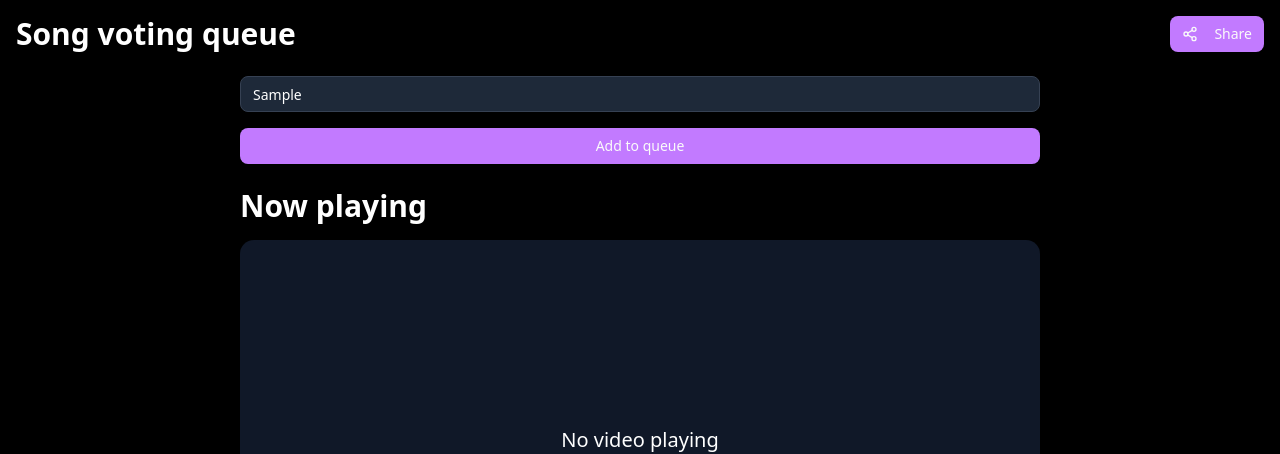
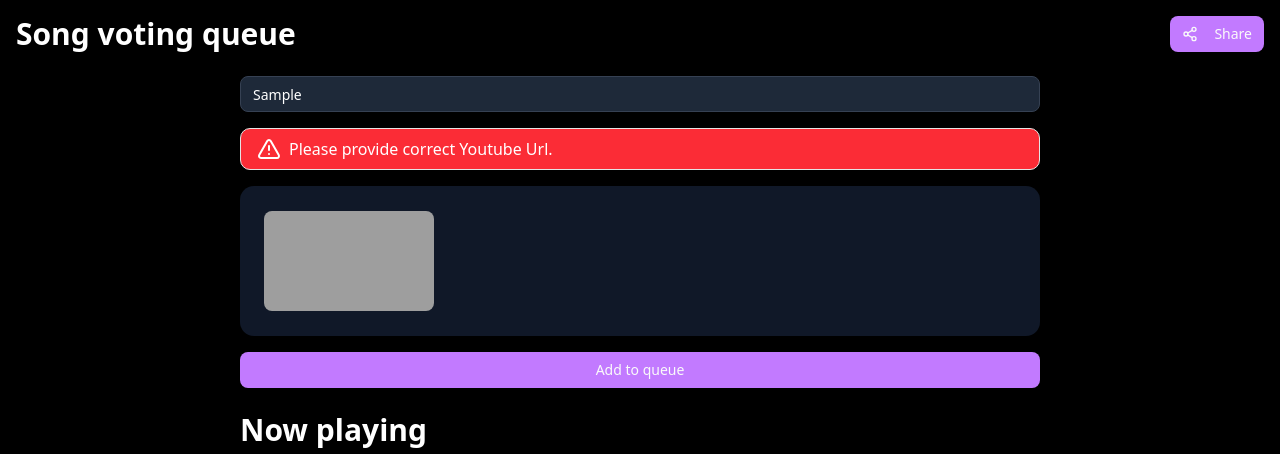
Before and after one commit to dhyey1015/music-app, a Next.js app in the folder muizo/: page /dashboard in a window 1280 px wide. Both pictures are taken after typing "Sample" into the empty fields and a click on the button "Add to queue". Shown: the top 454 px of the page. Built offline with nearby package versions, Linux system fonts and the light colour scheme; no server answers; grey boxes are pictures that could not be loaded.

Commit message:
added input link check with regex and started implemeting show video if link is correct

```diff
--- a/muizo/app/api/streams/route.ts
+++ b/muizo/app/api/streams/route.ts
@@ -5,7 +5,7 @@ import { prismaClient } from "@/app/lib/db";
 //@ts-ignore
 import youtubesearchapi from "youtube-search-api";
 
-const YT_REGEX = /^(?:(?:https?:)?\/\/)?(?:www\.)?(?:m\.)?(?:youtu(?:be)?\.com\/(?:v\/|embed\/|watch(?:\/|\?v=))|youtu\.be\/)((?:\w|-){11})(?:\S+)?$/;
+export const YT_REGEX = /^(?:(?:https?:)?\/\/)?(?:www\.)?(?:m\.)?(?:youtu(?:be)?\.com\/(?:v\/|embed\/|watch(?:\/|\?v=))|youtu\.be\/)((?:\w|-){11})(?:\S+)?$/;
 const CreateStreamSchema = z.object({
     createrId: z.string(),
     // url: z.string().refine((url) =>
--- /dev/null
+++ b/muizo/app/constants/ShowErrMsg.tsx
@@ -0,0 +1,18 @@
+"use client";
+
+import { TriangleAlert } from "lucide-react";
+
+interface ErrorMessageProps {
+  msg: string;
+}
+
+export default function ShowErrorMessage({ msg }: ErrorMessageProps) {
+  if (!msg) return null;
+
+  return (
+    <div className="bg-red-500 border text-white px-4 py-2 rounded-lg shadow-md mb-4 flex items-start space-x-2" role="alert">
+      <TriangleAlert/>
+      <span className="font-medium">{msg}</span>
+    </div>
+  );
+}
--- a/muizo/app/dashboard/page.tsx
+++ b/muizo/app/dashboard/page.tsx
@@ -7,6 +7,8 @@ import { ArrowDown, ArrowUp, Play, Share2} from "lucide-react";
 import { ToastContainer } from "react-toastify";
 import "react-toastify/dist/ReactToastify.css";
 import { useSession } from "next-auth/react";
+import { YT_REGEX } from "../api/streams/route";
+import ShowErrorMessage from "../constants/ShowErrMsg";
 // import axios from "axios";
 
 const REFRESH_INTERVAL_MS = 10 * 1000;
@@ -31,6 +33,7 @@ export default function SongVotingQueue() {
   const [inputLink, setInputLink] = useState("");
   const [queue, setQueue] = useState<Song[]>([]);
   const [currentSong, setCurrentSong] = useState<Song | null>(null);
+  const [errMsg, setErrMsg] = useState("")
 
 
   useEffect(() => {
@@ -56,6 +59,7 @@ export default function SongVotingQueue() {
       const data = await res.json();
 
       const songs: Song[] = data.streams
+      // TODO: fix this
       .sort((a: any, b: any) => (b.upvotes || 0) - (a.upvotes || 0))
       .map((stream: any) => ({
         id: stream.id,
@@ -152,6 +156,26 @@ export default function SongVotingQueue() {
     }
   };
 
+  const addSong = () => {
+    fetch("/api/streams", {
+      method: "POST",
+      body: JSON.stringify({
+        createrId: session.data?.user,
+        url: inputLink
+      })
+    })
+  }
+
+  const checkInputLink = () => {
+    if(!(inputLink.match(YT_REGEX))){
+      setErrMsg("Please provide correct Youtube Url.")
+      return false
+    } else {
+      setErrMsg("")
+      return true
+    }
+  }
+
   return (
     <div className="flex flex-col bg-black space-y-6 min-h-screen p-4">
       <header className="flex justify-between">
@@ -169,22 +193,35 @@ export default function SongVotingQueue() {
       <div className="space-y-4 w-full max-w-[300px] md:max-w-[400px] lg:max-w-[800px]">
         <Input
           className="bg-gray-800 border-gray-700 text-white placeholder-gray-500"
-            placeholder="Paste a Youtube link"
+          placeholder="Paste a YouTube link"
           value={inputLink}
           onChange={(e) => setInputLink(e.target.value)}
         />
+
+        {errMsg && <ShowErrorMessage msg={errMsg} />}
+        {/* TODO: fix that if anything is given input don't show this div card if correct thing then show this div card */}
+        {inputLink && (
+          <div className="w-full max-w-[1000px] min-h-[100px] sm:h-[150px] bg-gray-900 text-white rounded-xl shadow-md px-4">
+            <div className="pl-2 flex items-center h-full space-x-5">
+              <img
+                src= "#"
+                alt="#"
+                className="w-[80px] sm:w-[130px] md:w-[170px] h-[50px] sm:h-[80px] md:h-[100px] rounded-md object-cover"
+              />
+            </div>
+          </div>
+        )}
         <Button
           className="bg-purple-400 w-full hover:bg-purple-900"
           onClick={() => {
-            fetch("/api/streams", {
-              method: "POST",
-              body: JSON.stringify({
-                createrId: session.data?.user,
-                url: inputLink
-              })
-            })
+            if (checkInputLink()) {
+              addSong();
+            }
           }}
-          >Add to queue</Button>
+        >
+          Add to queue
+        </Button>
+
       </div>
     </div>
 
```
Lines whose indentation alone changed are shown as unchanged.
